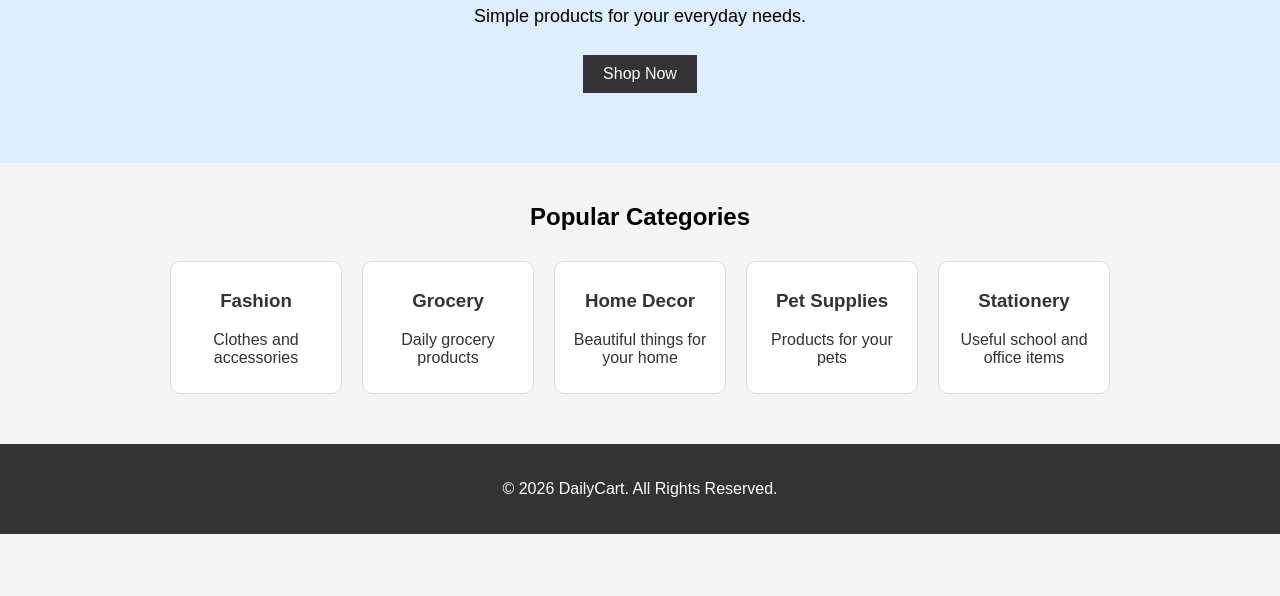
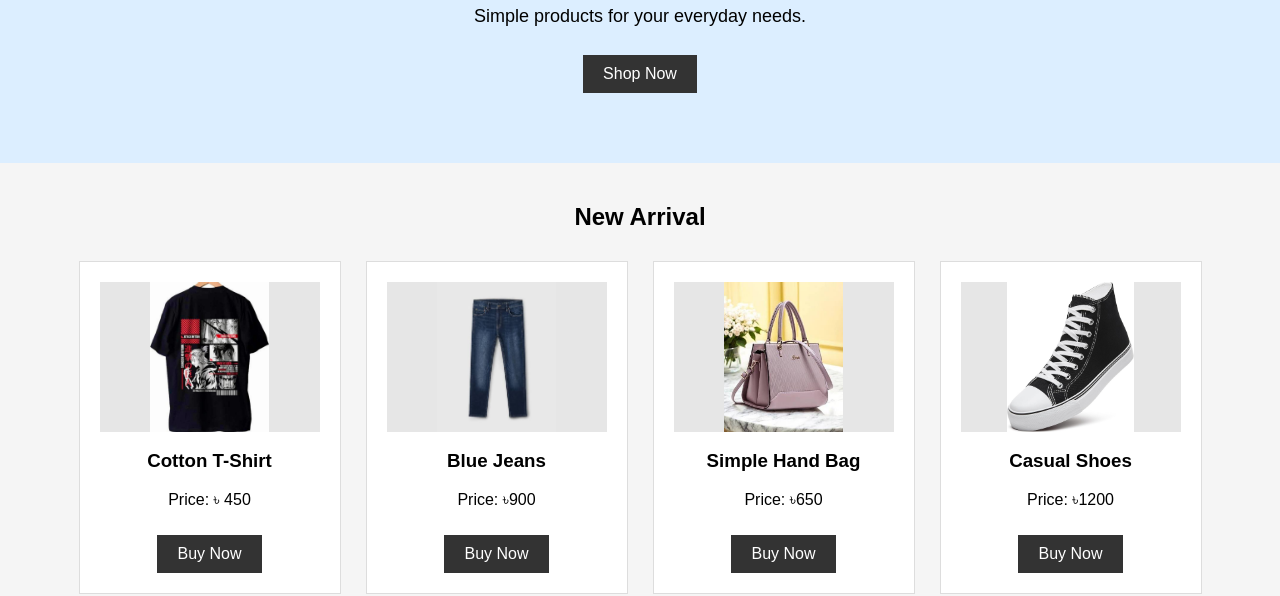
Before and after one commit to aparajitabiswas/web_project, a plain HTML site: page index.html in a window 1280 px wide. Shown: the part 223-819 px from the top of the page. Drawn offline with Linux system fonts and the light colour scheme.

Commit message:
index new arrival added"

```diff
--- a/index.html
+++ b/index.html
@@ -1,5 +1,6 @@
 <!DOCTYPE html>
 <html>
+
 <head>
     <title>DailyCart - Home</title>
     <link rel="stylesheet" href="style.css">
@@ -30,11 +31,52 @@
     </nav>
     <div class="welcome">
         <h1>Welcome to DailyCart</h1>
- <p>Simple products for your everyday needs.</p>
-        <a href="fashion.html"  class="button">Shop Now</a>
-</div>
+        <p>Simple products for your everyday needs.</p>
+        <a href="fashion.html" class="button">Shop Now</a>
+    </div>
 
-<h2 class="title">Popular Categories</h2>
+    <h2 class="title">New Arrival</h2>
+    <div class="product-container">
+
+        <div class="product">
+            <div class="product-image">
+                <img src="images/men_tshirt.jpg" alt="">
+            </div>
+            <h3>Cotton T-Shirt</h3>
+            <p>Price: &#2547; 450</p>
+            <a href="product.html" class="button">Buy Now</a>
+        </div>
+        <div class="product">
+            <div class="product-image">
+                <img src="images/jeans.jpg" alt="">
+            </div>
+            <h3>Blue Jeans</h3>
+            <p>Price: &#2547;900</p>
+            <a href="product.html" class="button">Buy Now</a>
+        </div>
+
+        <div class="product">
+            <div class="product-image">
+                <img src="images/handbag.jpg" alt="">
+            </div>
+            <h3>Simple Hand Bag</h3>
+            <p>Price: &#2547;650</p>
+            <a href="product.html" class="button">Buy Now</a>
+        </div>
+        <div class="product">
+            <div class="product-image">
+                <img src="images/sneakers.jpg" alt="">
+            </div>
+            <h3>Casual Shoes</h3>
+            <p>Price: &#2547;1200</p>
+            <a href="product.html" class="button">Buy Now</a>
+        </div>
+
+    </div>
+
+
+
+    <h2 class="title">Popular Categories</h2>
 
     <div class="category-container">
         <a href="fashion.html" class="category">
@@ -58,13 +100,15 @@
         </a>
         <a href="stationery.html" class="category">
             <h3>Stationery</h3>
-            <p>Useful school and office items</p> </a>
+            <p>Useful school and office items</p>
+        </a>
 
     </div>
 
     <footer>
         <p>&copy; 2026 DailyCart. All Rights Reserved.</p>
-</footer>
+    </footer>
 
 </body>
+
 </html>
```
